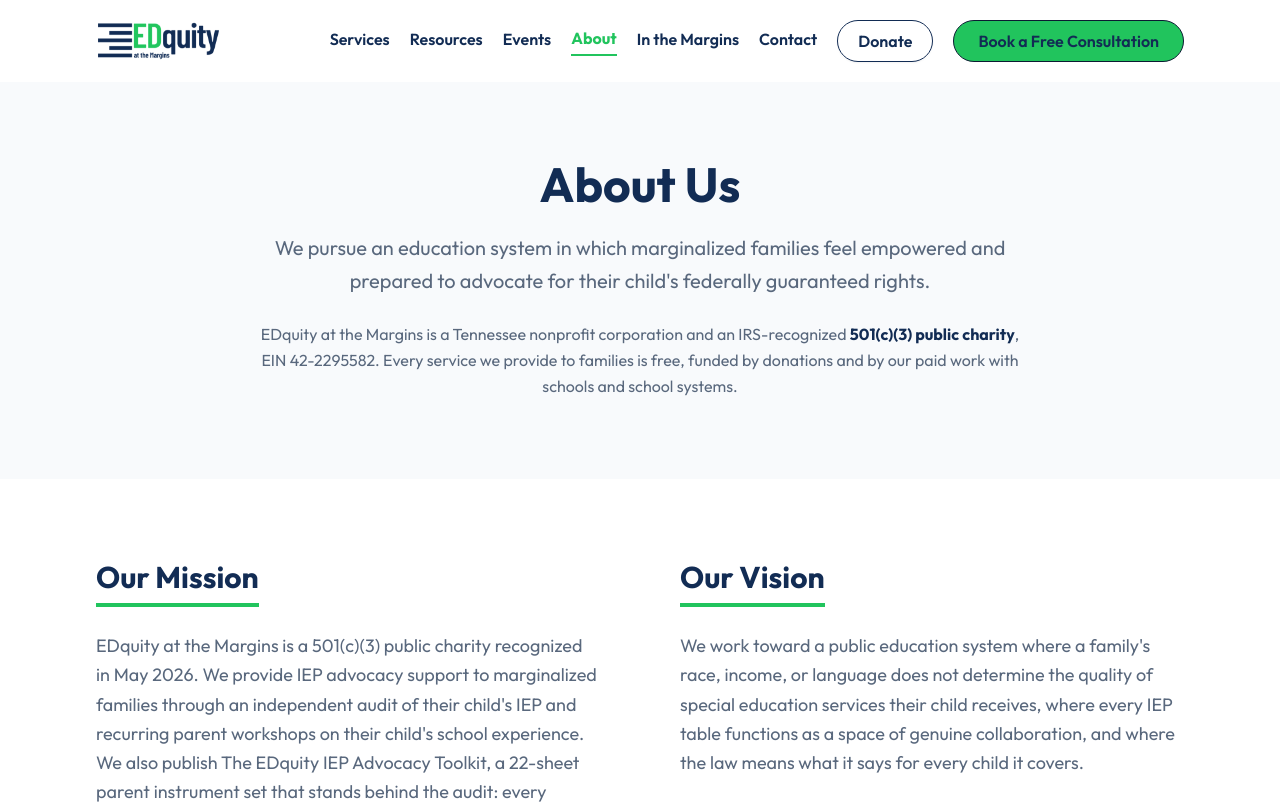
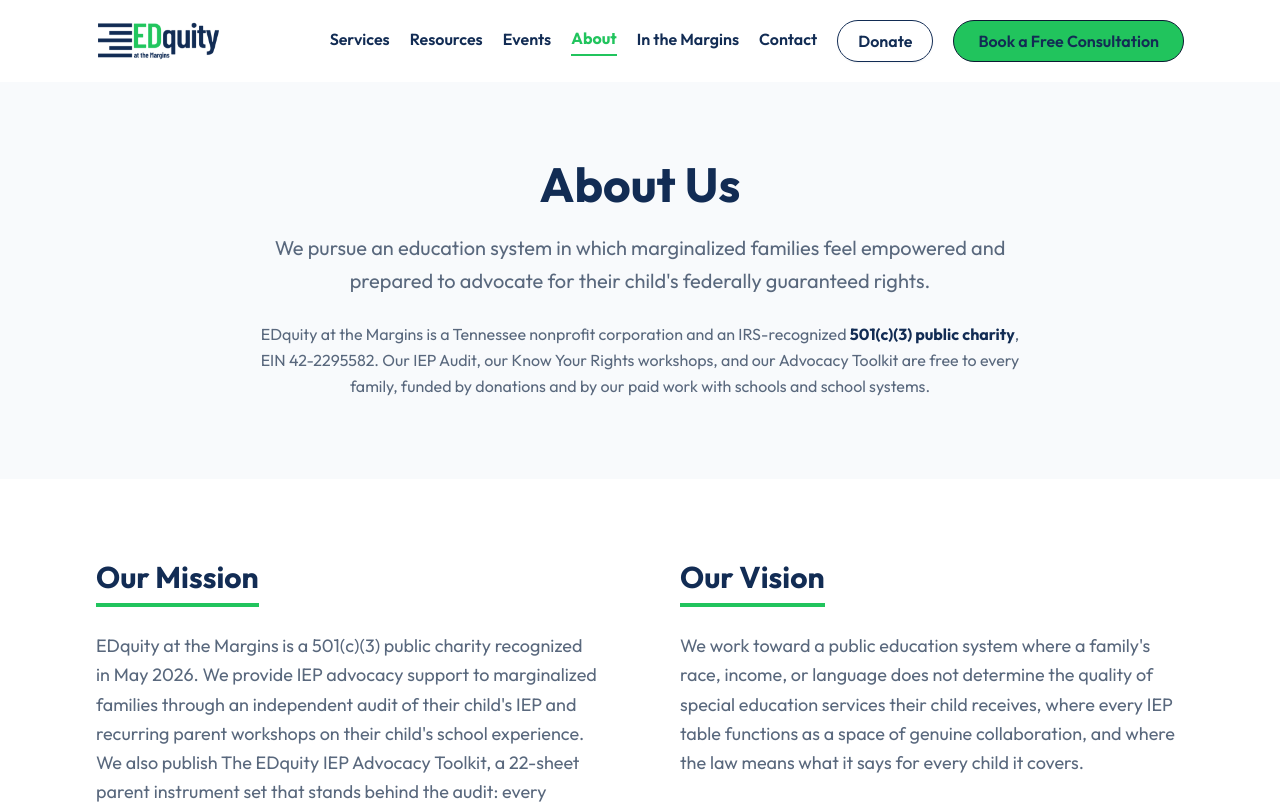
Before and after one commit to rcw8582-crypto/edquity-website, a React (Vite) app: page /about in a window 1280 px wide. Shown: the top 804 px of the page. Built offline with nearby package versions, Linux system fonts and the light colour scheme.

Commit message:
Update About.tsx

```diff
--- a/src/pages/About.tsx
+++ b/src/pages/About.tsx
@@ -19,9 +19,9 @@
             </p>
             <p className="mt-6 text-base text-muted-foreground leading-relaxed">
               EDquity at the Margins is a Tennessee nonprofit corporation and an IRS-recognized{" "}
-              <strong className="text-primary">501(c)(3) public charity</strong>, EIN 42-2295582. Every
-              service we provide to families is free, funded by donations and by our paid work with
-              schools and school systems.
+              <strong className="text-primary">501(c)(3) public charity</strong>, EIN 42-2295582. Our
+              IEP Audit, our Know Your Rights workshops, and our Advocacy Toolkit are free to every
+              family, funded by donations and by our paid work with schools and school systems.
             </p>
           </div>
         </div>
```
